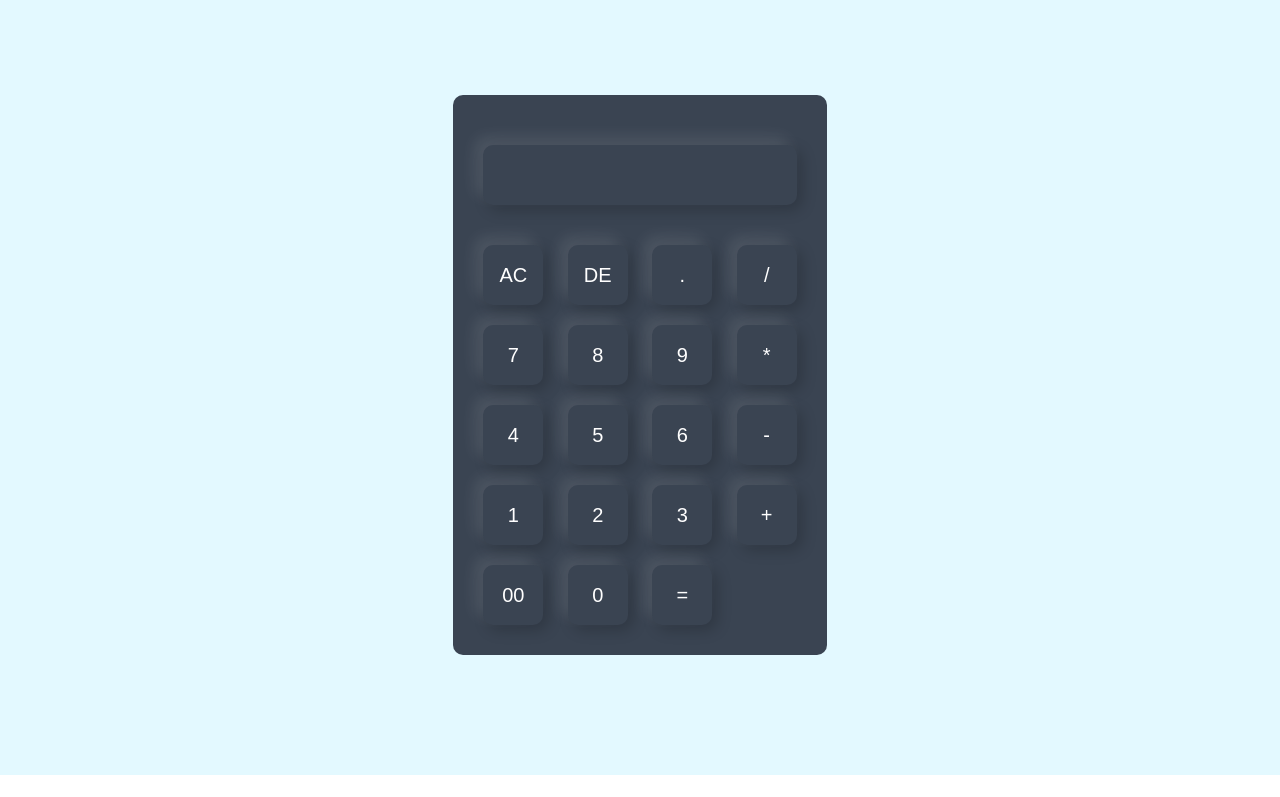
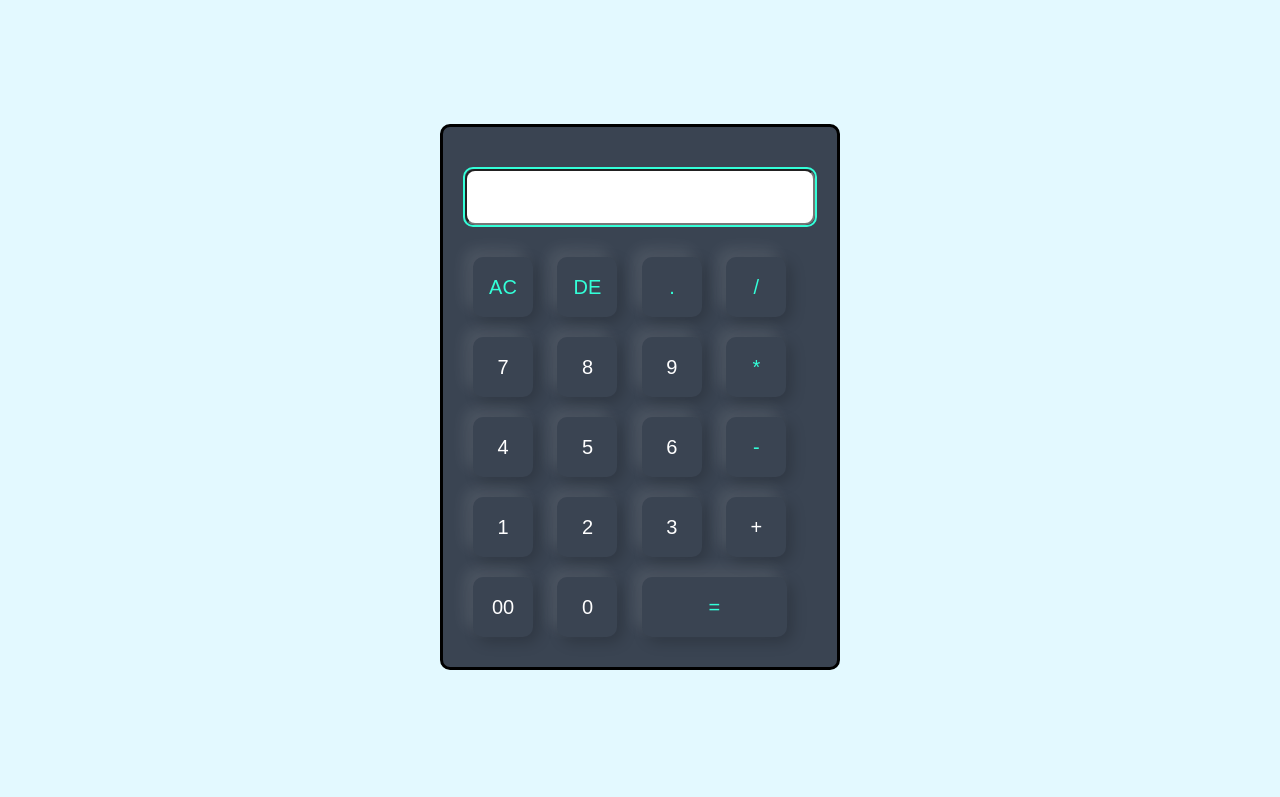
Before and after one commit to v1shalsp/Calculator-Web-App, a plain HTML site: page index.html in a window 1280 px wide. Shown: the part 62-859 px from the top of the page. Before the commit the page ends 837 px from the top, so only its background shows below. Drawn offline with Linux system fonts and the light colour scheme.

Commit message:
Final commit

```diff
--- a/index.html
+++ b/index.html
@@ -16,43 +16,42 @@
     <main>
         <div class="container">
             <div class="calculator">
-                <form>
                 <div class="display">
-                        <input type="text" name="display">
+                    <input id="Result" type="text" name="print">
                 </div>
                 <div>
-                        <input type="button" value="AC">
-                        <input type="button" value="DE">
-                        <input type="button" value=".">
-                        <input type="button" value="/">
+                    <button class="operator" onclick="clearDisplay()"> AC </button>
+                    <button class="operator" onclick="backspace()"> DE </button>
+                    <button class="operator" onclick="print('.')"> . </button>
+                    <button class="operator" onclick="print('/')"> / </button>
                 </div>
                 <div>
-                        <input type="button" value="7">
-                        <input type="button" value="8">
-                        <input type="button" value="9">
-                        <input type="button" value="*">
+                    <button onclick="print('7')"> 7 </button>
+                    <button onclick="print('8')"> 8 </button>
+                    <button onclick="print('9')"> 9 </button>
+                    <button onclick="print('*')" class="operator"> * </button>
                 </div>
                 <div>
-                        <input type="button" value="4">
-                        <input type="button" value="5">
-                        <input type="button" value="6">
-                        <input type="button" value="-">
+                    <button onclick="print('4')"> 4 </button>
+                    <button onclick="print('5')"> 5 </button>
+                    <button onclick="print('6')"> 6 </button>
+                    <button onclick="print('-')" class="operator"> - </button>
                 </div>
                 <div>
-                        <input type="button" value="1">
-                        <input type="button" value="2">
-                        <input type="button" value="3">
-                        <input type="button" value="+">
+                    <button onclick="print('1')"> 1 </button>
+                    <button onclick="print('2')"> 2 </button>
+                    <button onclick="print('3')"> 3 </button>
+                    <button onclick="print('+')"> + </button>
                 </div>
                 <div>
-                        <input type="button" value="00">
-                        <input type="button" value="0">
-                        <input type="button" value="=">
+                    <button onclick="print('00')"> 00 </button>
+                    <button onclick="print('0')"> 0 </button>
+                    <button class="equal operator" onclick="equal()"> = </button>
                 </div>
-                </form>
             </div>
         </div>
     </main>
 
 </body>
+<script src="script.js"></script>
 </html>
--- /dev/null
+++ b/script.js
@@ -0,0 +1,17 @@
+var display = document.getElementById("Result");
+
+function print(m){
+    display.value += m;
+}
+
+function clearDisplay(){
+    display.value = "";
+}
+
+function backspace(){
+    display.value = display.value.slice(0, -1);
+}
+
+function equal(){
+    display.value = eval(display.value);
+}
--- a/style.css
+++ b/style.css
@@ -7,7 +7,9 @@
 
 .head{
     text-align: center;
-
+    padding: 10px;
+    border-bottom: 2px solid black;
+    background-color: #33ffd8;
 }
 
 .container{
@@ -22,10 +24,12 @@
 .calculator{
     background: #3a4452;
     padding: 20px;
+    border: 3px solid black;
     border-radius: 10px;
+    width: 400px;
 }
 
-.calculator form input{
+.calculator button{
     border: 0;
     outline: 0;
     width: 60px;
@@ -40,13 +44,28 @@
     margin: 10px;
 }
 
-form .display{
+.display{
     display: flex;
-    justify-content: flex-end;
+    justify-content: flex-center;
     margin: 20px 0;
+    border: 2px solid #33ffd8;
+    border-radius: 10px;
+
 }
 
-form .display input{
+.display input{
     text-align: right;
-    flex: 1;
+    width: 100%;
+    border-radius: 10px;
+    color: black;
+    font-size: 45px;
+    box-shadow: none;
 }
+
+button.equal{
+    width: 145px;
+}
+
+button.operator{
+    color: #33ffd8;
+}
```
Also changed, not shown: 1 other file. Lines whose indentation alone changed are shown as unchanged.
